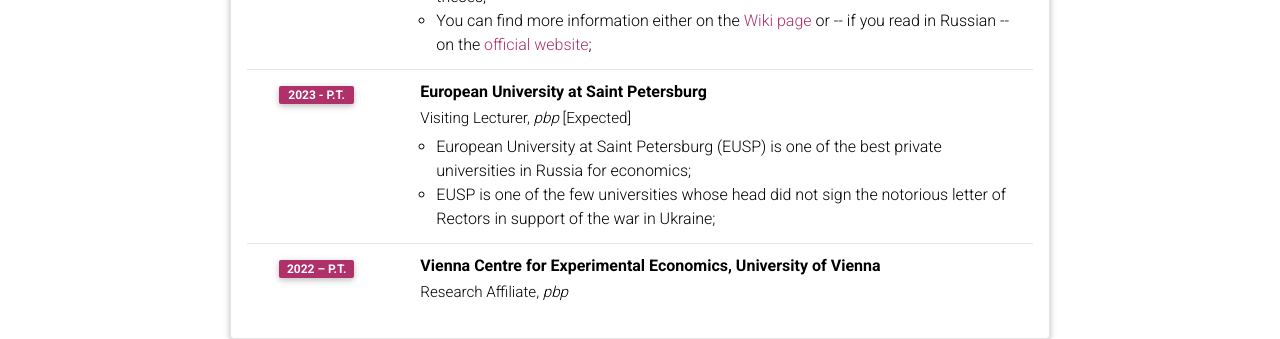
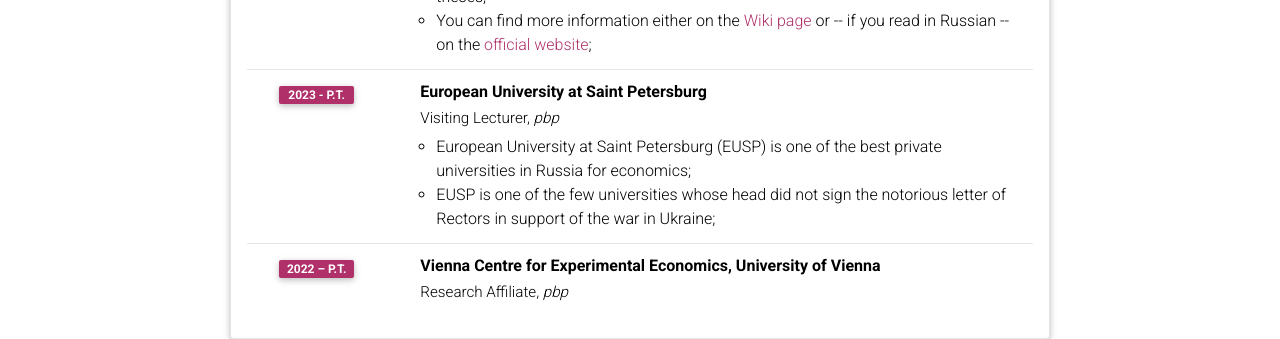
Before and after one commit to egorbronnikov/egorbronnikov.github.io, a Jekyll site: the page built from _pages/affiliations.md, in a window 1280 px wide and 1256 px high. Shown: the part 634-973 px from the top of the window. Built offline with Jekyll 4.4.1, drawn with Linux system fonts in a browser that asks for light colours; comment, search, counter and statistics services are not loaded; a style sheet for code colours, icons or effects is not loaded.

Commit message:
Update affiliations.yml

```diff
--- a/_data/affiliations.yml
+++ b/_data/affiliations.yml
@@ -16,7 +16,7 @@
         - Dissernet is a voluntary academic network for science integrity that examines, documents and fights against plagiarism in Russian Doctoral and Habilitation theses;
         - You can find more information either on the <a href="https://en.wikipedia.org/wiki/Dissernet">Wiki page</a> or -- if you read in Russian -- on the <a href="https://www.dissernet.org/">official website</a>;
     - title: European University at Saint Petersburg
-      institution: Visiting Lecturer, <i>pbp</i> [Expected]
+      institution: Visiting Lecturer, <i>pbp</i>
       year: 2023 - p.t.
       description:
         - European University at Saint Petersburg (EUSP) is one of the best private universities in Russia for economics;
```
